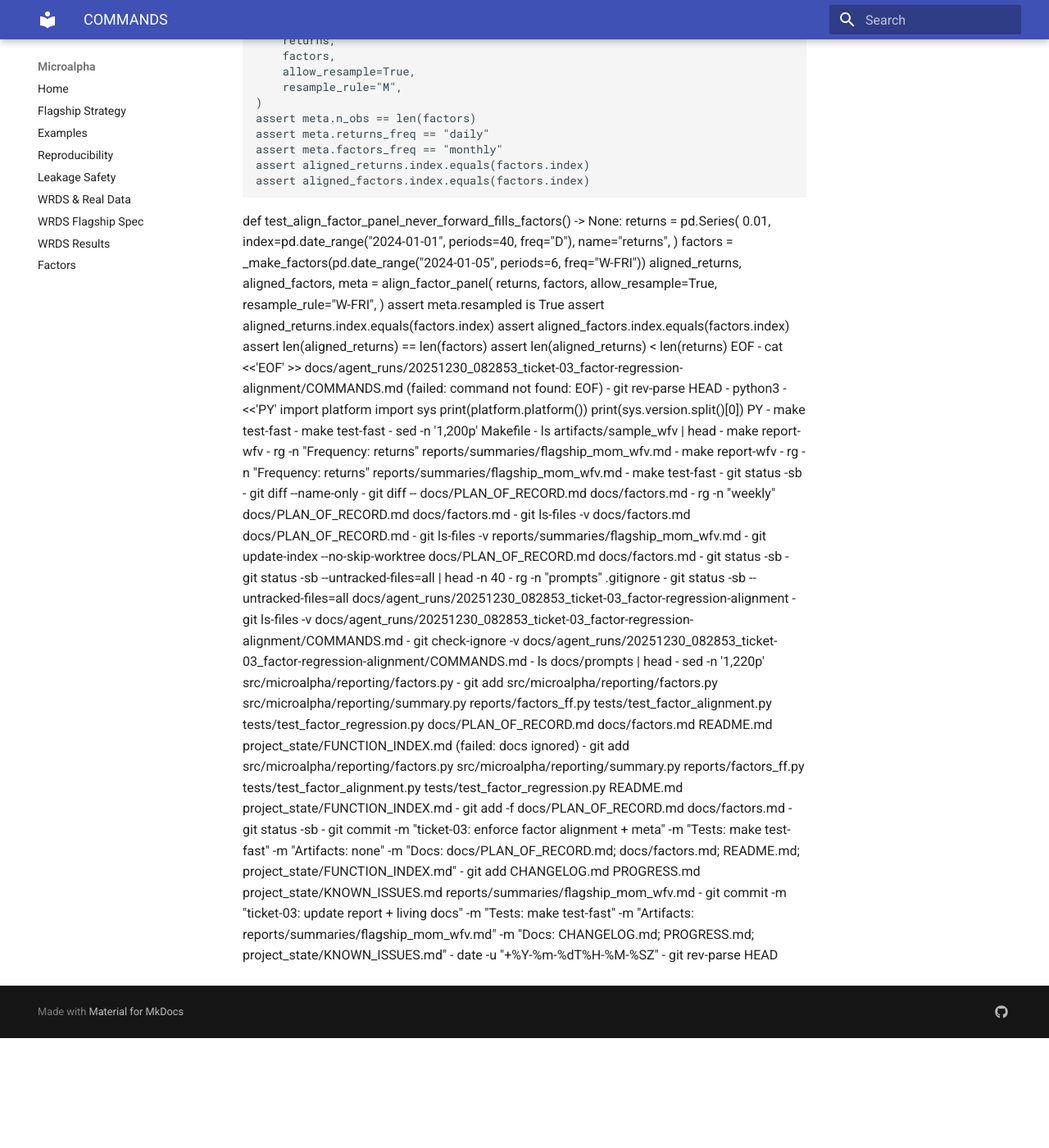
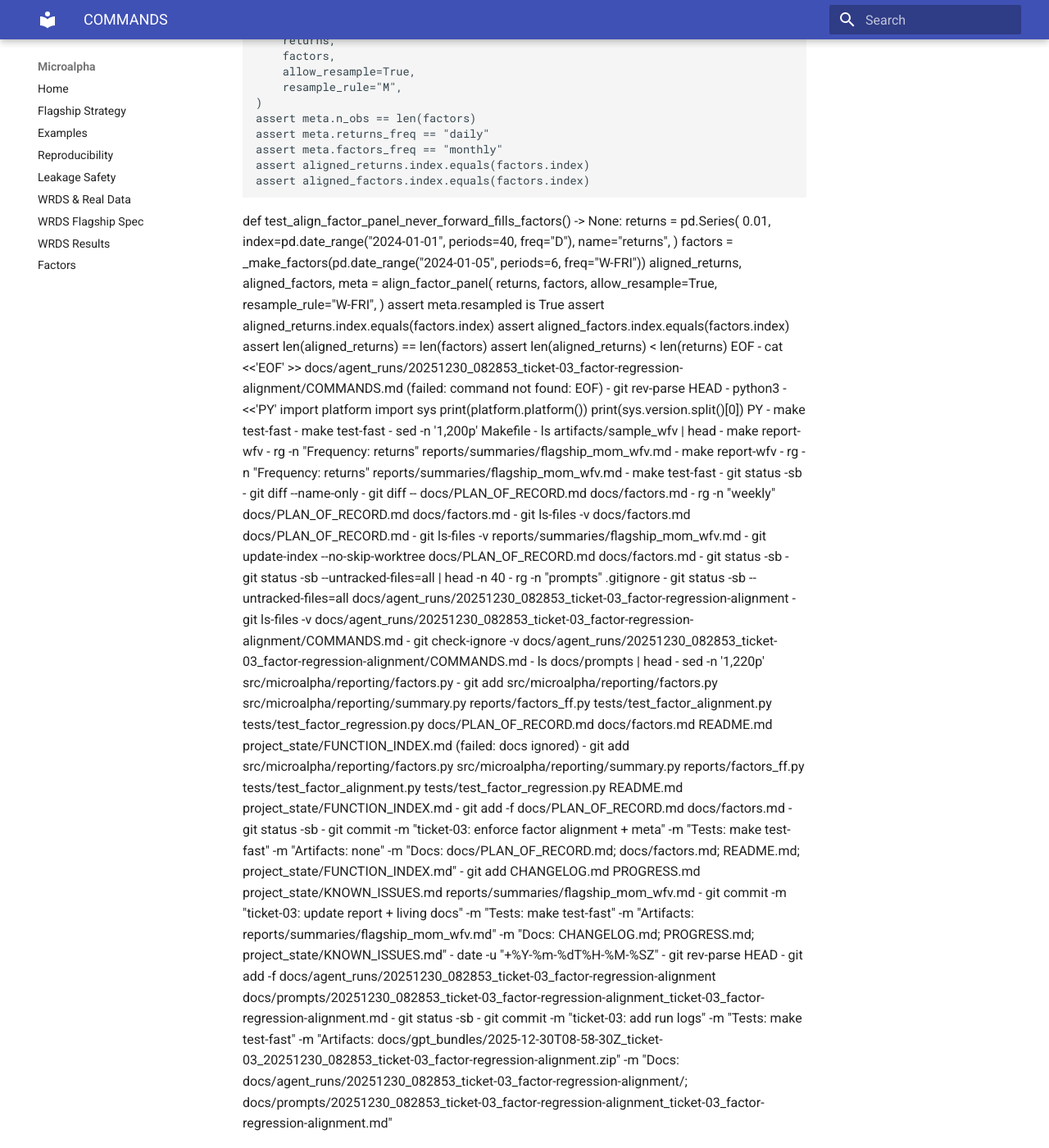
Before and after one commit to MateoBodon/microalpha, an MkDocs documentation site: the page built from docs/agent_runs/20251230_082853_ticket-03_factor-regression-alignment/COMMANDS.md, in a window 1280 px wide and 1400 px high, scrolled down 3199 px. Shown: the whole window at 82% size. Built offline with MkDocs 1.6.1 and Material for MkDocs 9.7.7, drawn with Linux system fonts in a browser that asks for light colours; before the commit the page ends 4465 px from its top, so only the background shows below that.

Commit message:
ticket-03: finalize commands log
Tests: not run (commands log update)

Artifacts: none

Docs: docs/agent_runs/20251230_082853_ticket-03_factor-regression-alignment/COMMANDS.md

```diff
--- a/docs/agent_runs/20251230_082853_ticket-03_factor-regression-alignment/COMMANDS.md
+++ b/docs/agent_runs/20251230_082853_ticket-03_factor-regression-alignment/COMMANDS.md
@@ -271,3 +271,6 @@ PY
 - git commit -m "ticket-03: update report + living docs" -m "Tests: make test-fast" -m "Artifacts: reports/summaries/flagship_mom_wfv.md" -m "Docs: CHANGELOG.md; PROGRESS.md; project_state/KNOWN_ISSUES.md"
 - date -u "+%Y-%m-%dT%H-%M-%SZ"
 - git rev-parse HEAD
+- git add -f docs/agent_runs/20251230_082853_ticket-03_factor-regression-alignment docs/prompts/20251230_082853_ticket-03_factor-regression-alignment_ticket-03_factor-regression-alignment.md
+- git status -sb
+- git commit -m "ticket-03: add run logs" -m "Tests: make test-fast" -m "Artifacts: docs/gpt_bundles/2025-12-30T08-58-30Z_ticket-03_20251230_082853_ticket-03_factor-regression-alignment.zip" -m "Docs: docs/agent_runs/20251230_082853_ticket-03_factor-regression-alignment/; docs/prompts/20251230_082853_ticket-03_factor-regression-alignment_ticket-03_factor-regression-alignment.md"
```
